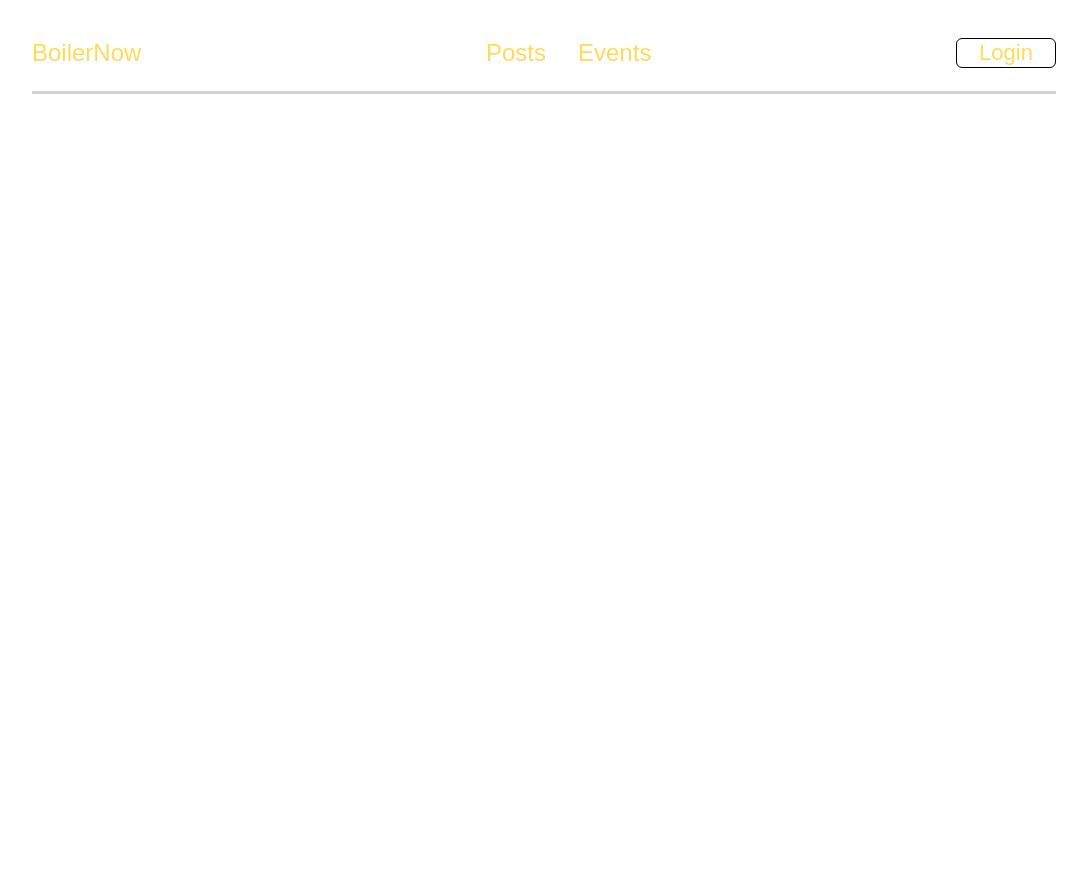
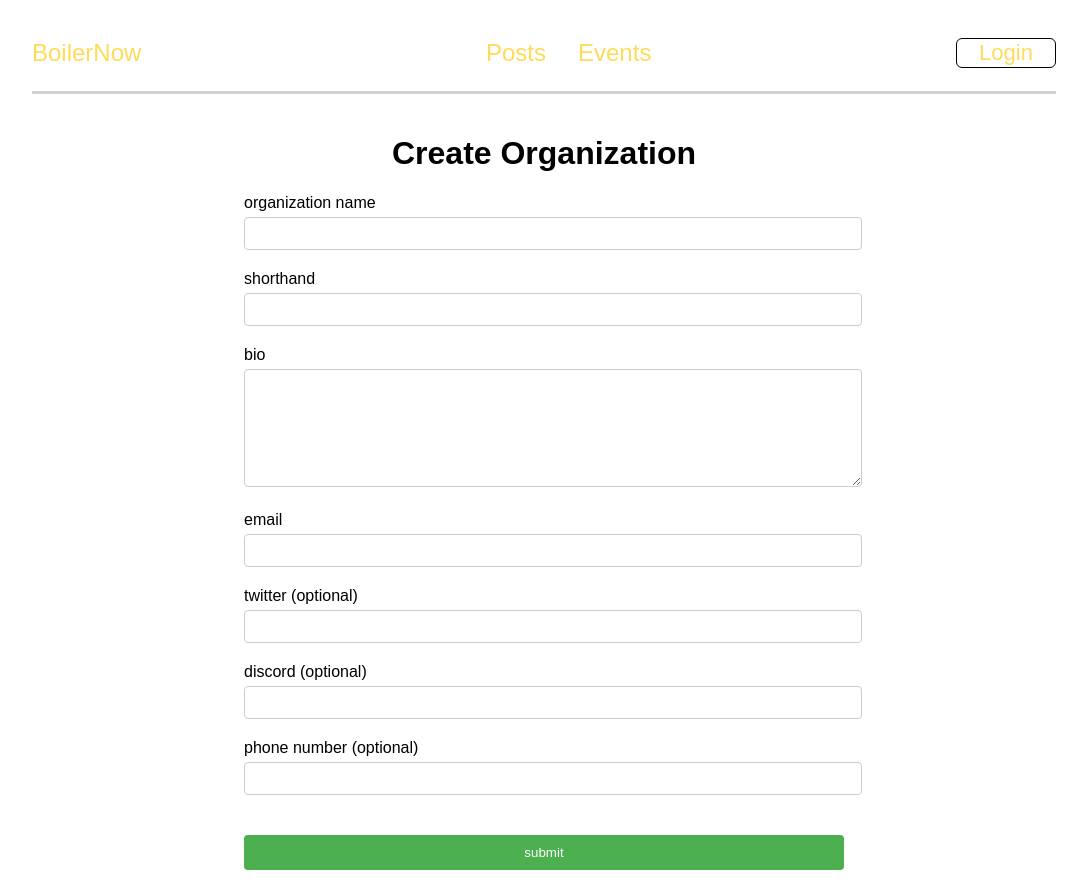
Before and after one commit to peterzong0731/BoilerNow, a React (Create React App) app in the folder client/: page /create-org in a window 1280 px wide. Shown: the whole page, without its empty margins (96-1183 px from the left). Before the commit the page ends 800 px from the top, so only its background shows below. Built offline with nearby package versions, Linux system fonts and the light colour scheme; a web font is replaced by a local one.

Commit message:
Creating an org

```diff
--- a/client/src/App.js
+++ b/client/src/App.js
@@ -4,6 +4,7 @@ import Posts from './components/Posts';
 import Events from './components/Events';
 import Navbar from './components/Navbar';
 import CreateEventForm from './components/CreateEventForm';
+import CreateOrgForm from './components/CreateOrgForm';
 import CreatePostForm from './components/CreatePostForm';
 import Event from './components/Event';
 import Login from './components/Login';
@@ -24,6 +25,7 @@ const App = () => {
         <Route path="/events" element={<Events />} />
         <Route path="/create-event" element={<CreateEventForm />} />
         <Route path="/event" element={<Event />}/>
+        <Route path="/create-org" element={<CreateOrgForm />} />
         <Route exact path="/event/:id" element={<Event />} />
         <Route exact path="/edit-event/:id" element={<EditEventForm />} />
         <Route path="/login" element={<Login />} />
--- /dev/null
+++ b/client/src/components/CreateOrgForm.js
@@ -0,0 +1,124 @@
+import React, { useState } from 'react';
+import './CreateEventForm.css';
+import axios from 'axios';
+import { Toaster, toast } from 'sonner'
+
+function CreateOrgForm() {
+  const userId = localStorage.getItem('user');
+  const userName = localStorage.getItem('name');
+
+  const [orgData, setOrgData] = useState({
+    createdBy: userId,
+    name: '',
+    shorthand: '',
+    bio: '',
+    email: '',
+    twitter: '',
+    discord: '',
+    phoneNumber: ''
+  });
+
+  const handleInputChange = (e) => {
+    const { name, value, files } = e.target;
+    if (files) {
+        setOrgData({ ...orgData, images: [...files] });
+    } else {
+        setOrgData({ ...orgData, [name]: value });
+    }
+  };
+
+  const handleSubmit = async(e) => {
+    e.preventDefault();
+
+    try {
+      const response = await axios.post('http://localhost:8000/orgs/create', orgData);
+      toast.success('Org created successfully!', {
+        action: {
+          label: 'Undo',
+          onClick: () => window.location.href = '/events'
+        }
+      })
+      console.log('Successfully created the org!', response.data);
+    } catch (error) {
+      console.error('Error during org creation', error);
+    }
+  };
+
+  return (
+    <div className="create-event-form-container">
+      <Toaster richColors position="top-center"/>
+      <h1>Create Organization</h1>
+      <form onSubmit={handleSubmit}>
+        <label>
+          organization name
+          <input
+            type="text"
+            name="name"
+            value={orgData.name}
+            onChange={handleInputChange}
+            required
+          />
+        </label>
+        <label>
+          shorthand
+          <input
+            type="text"
+            name="shorthand"
+            value={orgData.shorthand}
+            onChange={handleInputChange}
+            required
+          />
+        </label>
+        <label>
+          bio
+          <textarea
+            name="bio"
+            value={orgData.bio}
+            onChange={handleInputChange}
+            required
+          />
+        </label>
+        <label>
+          email
+          <input
+            type="text"
+            name="email"
+            value={orgData.email}
+            onChange={handleInputChange}
+            required
+          />
+        </label>
+        <label>
+          twitter (optional)
+          <input
+            type="text"
+            name="twitter"
+            value={orgData.twitter}
+            onChange={handleInputChange}
+          />
+        </label>
+        <label>
+          discord (optional)
+          <input
+            type="text"
+            name="discord"
+            value={orgData.discord}
+            onChange={handleInputChange}
+          />
+        </label>
+        <label>
+          phone number (optional)
+          <input
+            type="text"
+            name="phoneNumber"
+            value={orgData.phoneNumber}
+            onChange={handleInputChange}
+          />
+        </label>
+        <button type="submit" className="submit-button">submit</button>
+      </form>
+    </div>
+  );
+}
+
+export default CreateOrgForm;
```
